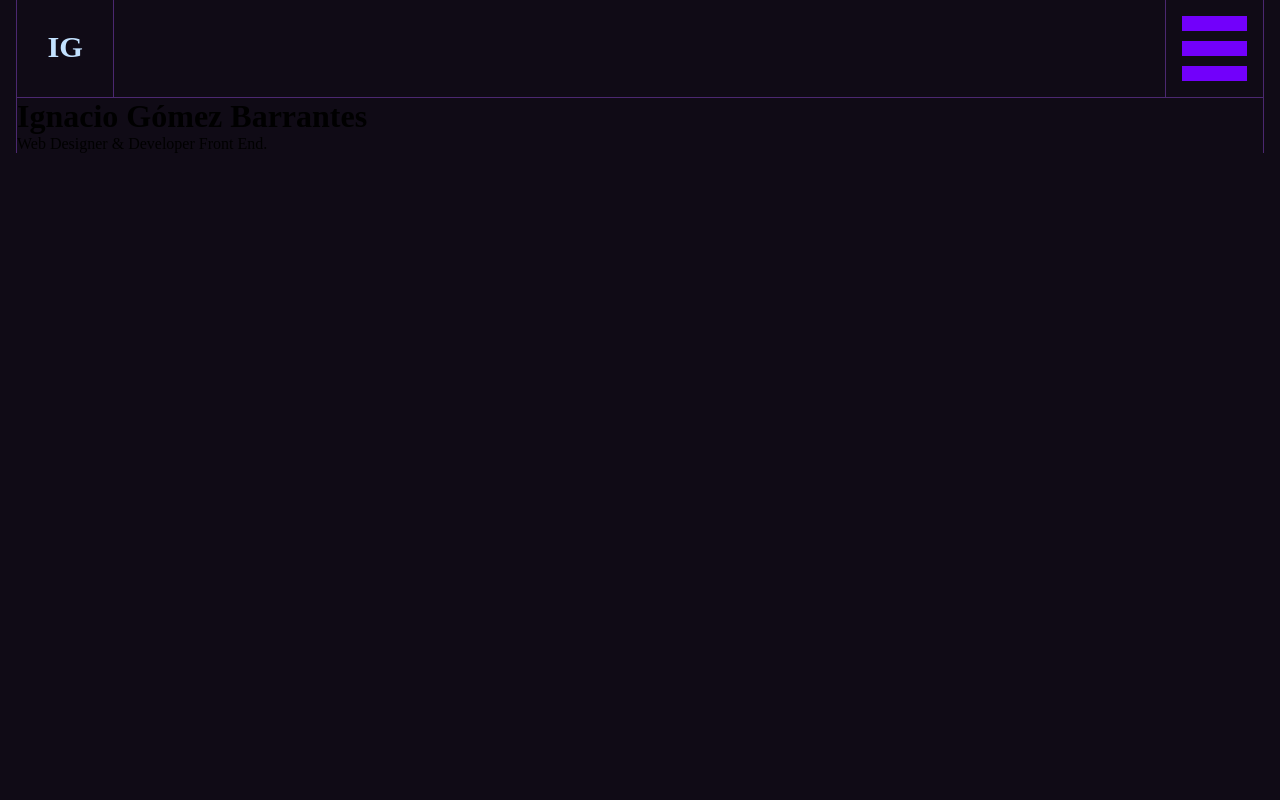
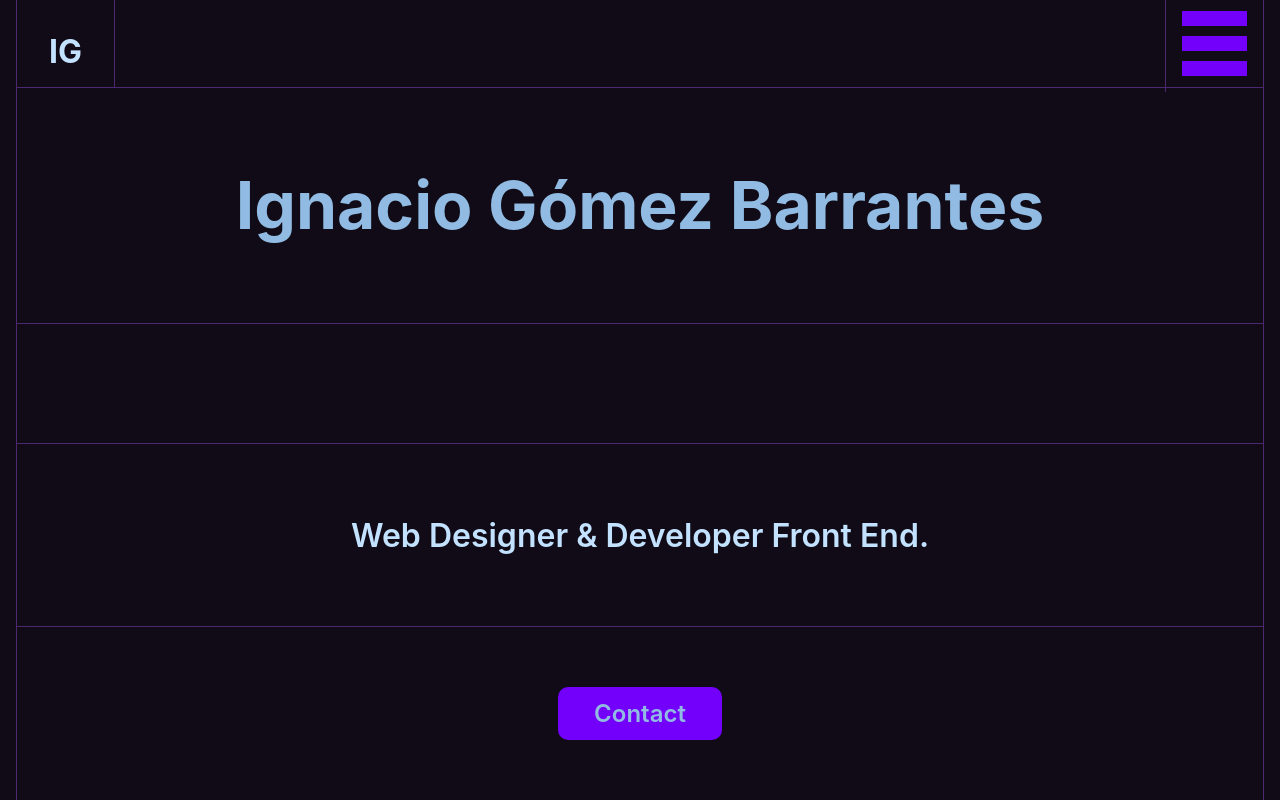
Before and after one commit to IgnacioGB00/poratafolio, a plain HTML site: page index.html in a window 1280 px wide. Drawn offline with Linux system fonts and the light colour scheme; a web font is replaced by a local one.

Commit message:
se agrego un boton y se cambio el color del h1 y un p del header

```diff
--- a/css/style.css
+++ b/css/style.css
@@ -2,6 +2,14 @@
     padding: 0;
     margin: 0;
     box-sizing: border-box;
+}
+@font-face {
+    font-family: 'inter';
+    src: url('../fonts/Inter-Regular.ttf') format('truetype');
+    font-weight: normal;
+    font-style: normal;
+    font-display: swap;
+
 }
 html{
     scroll-behavior: smooth;
@@ -9,6 +17,7 @@ html{
 body{
     background: #100B16;
     overflow-x: hidden;
+    font-family: 'inter', sans-serif;
 }
 .border-right{
     border-right: 1px solid #4B2870;
@@ -27,15 +36,24 @@ main{
     margin: 0 1em;
     border-left: 1px solid #4B2870;
     border-right: 1px solid #4B2870;
+    height: 100vh;
 }
 header,section{
     width: 100%;
+    height: 100%;
+    display: grid;
+}
+
+#mainNav{
+    height: 11vh;
+    grid-row: 1/2;
 }
 #logo{
-    font-size: 1.9em;
+    font-size: 2em;
     font-weight: bold;
     color: #C3E2FF;
     text-decoration: none;
+
 }
 #burgerIcon{
     display: flex;
@@ -57,12 +75,13 @@ header,section{
 .colorText{
     color: #C3E2FF;
 }
-.grid{
-    display: grid;
-}
-.gird-colum{
-    grid-template-columns: repeat(2, 1fr);
-}
+/* .grid{ */
+/*     display: grid; */
+/*  */
+/* } */
+/* .gird-colum{ */
+/*     grid-template-columns: repeat(2, 1fr); */
+/* } */
 .flex{
     display: flex;
     flex-direction: row;
@@ -71,5 +90,51 @@ header,section{
 }
 
 #hamburgerContent{
+    position: absolute;
+    top: 0;
+    left: 0;
+    width: 100%;
+    height: 100vh;
+    background: #100B16;
+    z-index: 10;
     display: none;
 }
+.TitleColor{
+    color: #91BBE2;
+    font-weight: 700;
+}
+h1, header p{
+    text-align: center;
+}
+h1{
+ font-size: 66px;
+ line-height: 1.3;
+ grid-row: 2/3;
+ padding: 3px 0;
+
+}
+#box{
+    height: 15vh;
+}
+
+header .colorText{
+    font-size: 2em;
+    font-weight: 600;
+}
+.border-bottom{
+    border-bottom: 1px solid #4B2870;
+}
+.buttonPurple{
+    margin: 1em;
+    background-color: #7200FB;
+    border: none;
+    color: #91BBE2;
+    font-family: 'inter', sans-serif;
+    font-size: 1.5em;
+    font-weight: 600;
+    justify-self: center;
+    align-self: center;
+    border-radius: 10px;
+    padding: 0.5em 1.5em;
+    cursor: pointer;
+}
--- a/index.html
+++ b/index.html
@@ -31,10 +31,11 @@
                     </select>
                 </nav>
             </nav>
-            <h1>Ignacio Gómez Barrantes</h1>
-            <div></div>
-            <p>Web
+            <h1 class="TitleColor border-bottom">Ignacio Gómez Barrantes</h1>
+            <div id="box" class=" border-bottom"></div>
+            <p class="text colorText border-bottom">Web
 Designer & Developer Front End.</p>
+                <button type="button" class="buttonPurple border-bottom">Contact</button>
         </header>
     </main>
 </body>
```
Also changed, not shown: font/Inter-VariableFont_opsz,wght.ttf (added).
